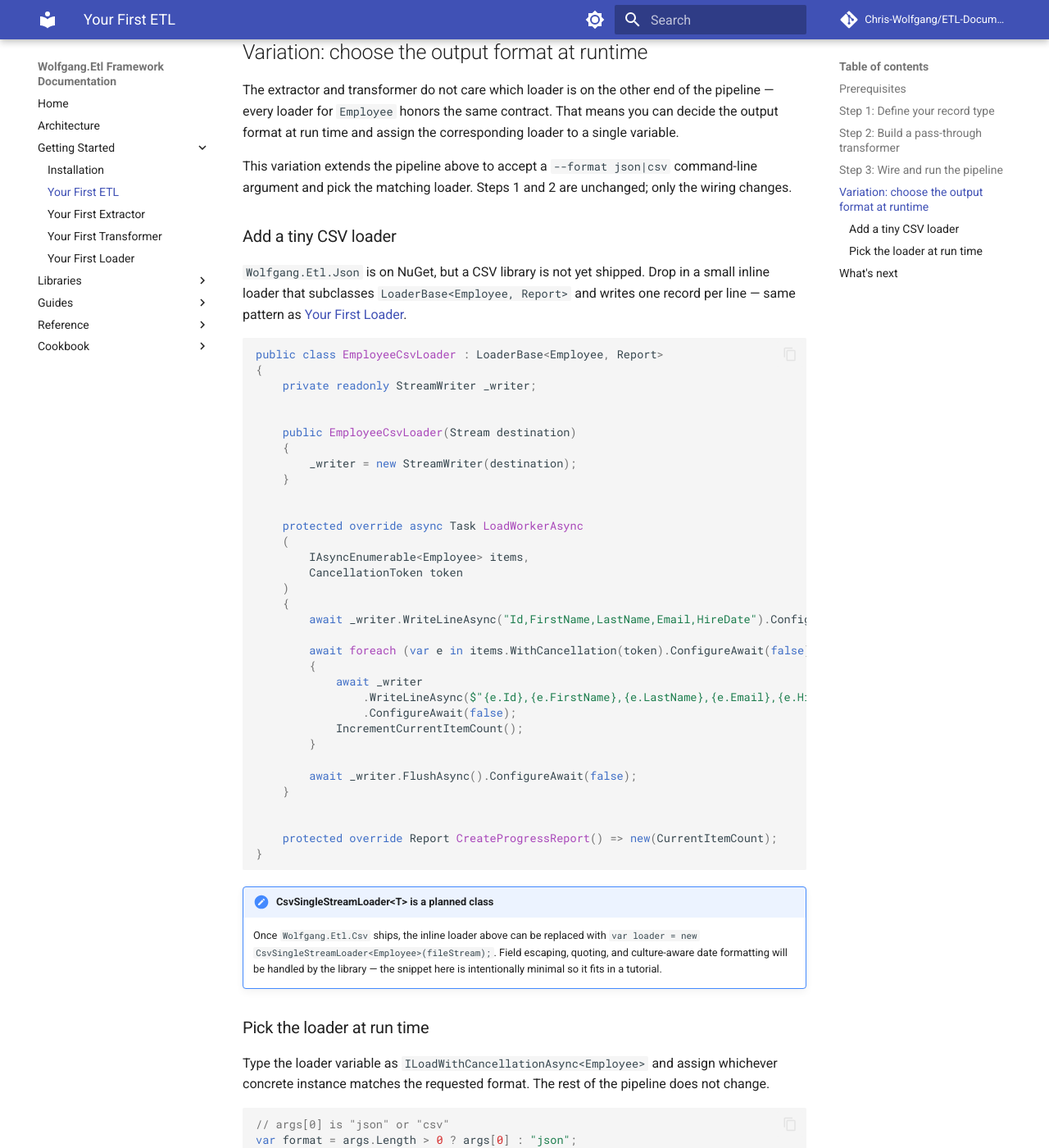
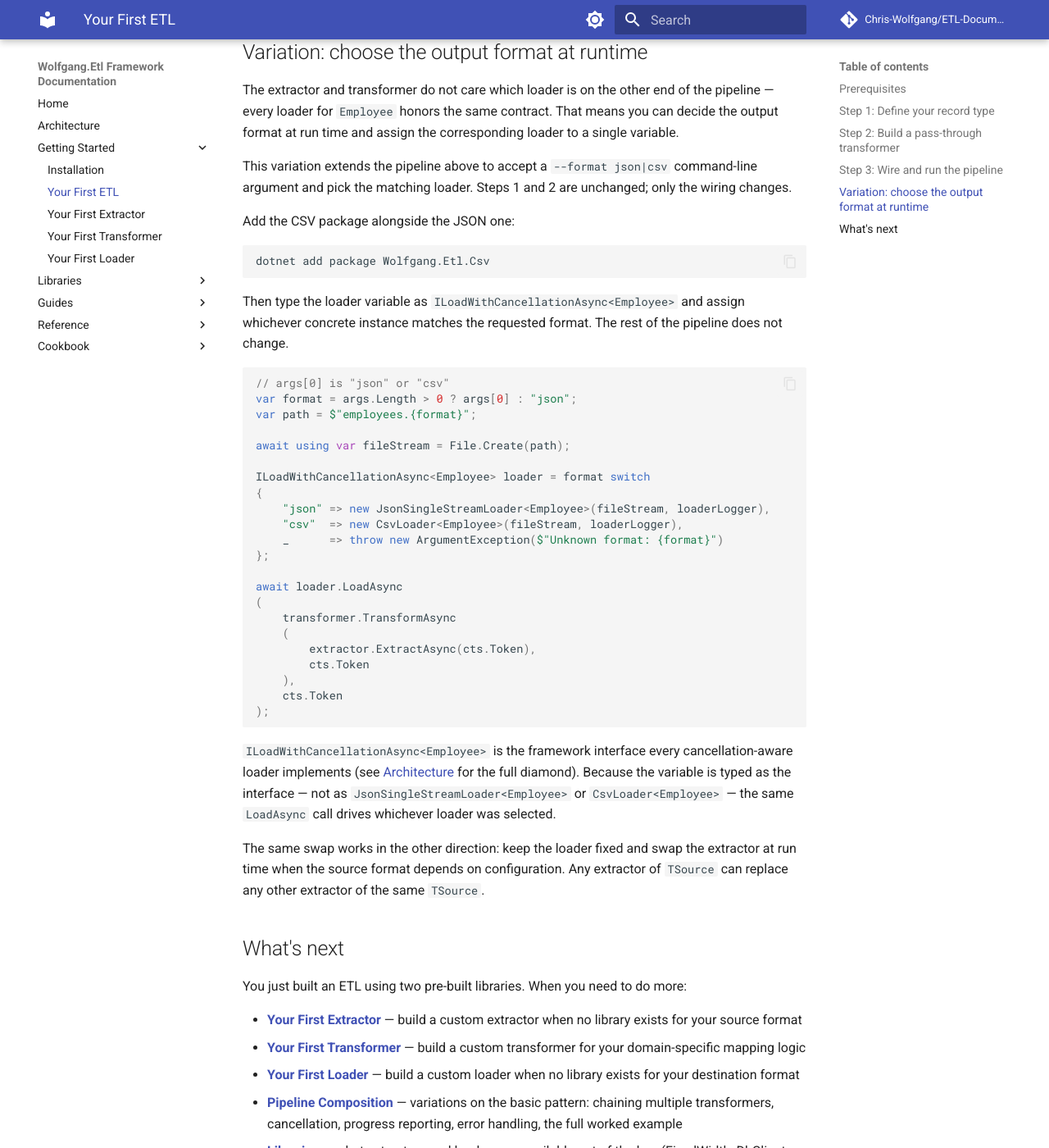
Before and after one commit to Chris-Wolfgang/ETL-Documentation, an MkDocs documentation site: the page built from docs/getting-started/your-first-etl.md, in a window 1280 px wide and 1400 px high, scrolled down 2722 px. Shown: the whole window at 82% size. Built offline with MkDocs 1.6.1 and Material for MkDocs 9.7.7, drawn with Linux system fonts in a browser that asks for light colours; comment, search, counter and statistics services are not loaded; some of the changed text lies outside the part shown.

Commit message:
docs: assume Wolfgang.Etl.Csv exists in the runtime-loader-choice variation
Drops the inline EmployeeCsvLoader subclass from the variation in
Your First ETL and uses CsvLoader<Employee> from Wolfgang.Etl.Csv
directly, parallel to JsonSingleStreamLoader<Employee> from
Wolfgang.Etl.Json. Adds the corresponding 'dotnet add package
Wolfgang.Etl.Csv' line.

This keeps the section focused on the runtime swap pattern instead of
introducing a side trip into custom-loader authoring (which already
has its own page in Your First Loader).

Co-Authored-By: Claude Opus 4.7 (1M context) <noreply@anthropic.com>

````diff
--- a/docs/getting-started/your-first-etl.md
+++ b/docs/getting-started/your-first-etl.md
@@ -121,52 +121,13 @@ The extractor and transformer do not care which loader is on the other end of th
 
 This variation extends the pipeline above to accept a `--format json|csv` command-line argument and pick the matching loader. Steps 1 and 2 are unchanged; only the wiring changes.
 
-### Add a tiny CSV loader
+Add the CSV package alongside the JSON one:
 
-`Wolfgang.Etl.Json` is on NuGet, but a CSV library is not yet shipped. Drop in a small inline loader that subclasses `LoaderBase<Employee, Report>` and writes one record per line — same pattern as [Your First Loader](your-first-loader.md).
-
-```csharp
-public class EmployeeCsvLoader : LoaderBase<Employee, Report>
-{
-    private readonly StreamWriter _writer;
-
-
-    public EmployeeCsvLoader(Stream destination)
-    {
-        _writer = new StreamWriter(destination);
-    }
-
-
-    protected override async Task LoadWorkerAsync
-    (
-        IAsyncEnumerable<Employee> items,
-        CancellationToken token
-    )
-    {
-        await _writer.WriteLineAsync("Id,FirstName,LastName,Email,HireDate").ConfigureAwait(false);
-
-        await foreach (var e in items.WithCancellation(token).ConfigureAwait(false))
-        {
-            await _writer
-                .WriteLineAsync($"{e.Id},{e.FirstName},{e.LastName},{e.Email},{e.HireDate:O}")
-                .ConfigureAwait(false);
-            IncrementCurrentItemCount();
-        }
-
-        await _writer.FlushAsync().ConfigureAwait(false);
-    }
-
-
-    protected override Report CreateProgressReport() => new(CurrentItemCount);
-}
+```bash
+dotnet add package Wolfgang.Etl.Csv
 ```
 
-!!! note "CsvSingleStreamLoader&lt;T&gt; is a planned class"
-    Once `Wolfgang.Etl.Csv` ships, the inline loader above can be replaced with `var loader = new CsvSingleStreamLoader<Employee>(fileStream);`. Field escaping, quoting, and culture-aware date formatting will be handled by the library — the snippet here is intentionally minimal so it fits in a tutorial.
-
-### Pick the loader at run time
-
-Type the loader variable as `ILoadWithCancellationAsync<Employee>` and assign whichever concrete instance matches the requested format. The rest of the pipeline does not change.
+Then type the loader variable as `ILoadWithCancellationAsync<Employee>` and assign whichever concrete instance matches the requested format. The rest of the pipeline does not change.
 
 ```csharp
 // args[0] is "json" or "csv"
@@ -178,7 +139,7 @@ await using var fileStream = File.Create(path);
 ILoadWithCancellationAsync<Employee> loader = format switch
 {
     "json" => new JsonSingleStreamLoader<Employee>(fileStream, loaderLogger),
-    "csv"  => new EmployeeCsvLoader(fileStream),
+    "csv"  => new CsvLoader<Employee>(fileStream, loaderLogger),
     _      => throw new ArgumentException($"Unknown format: {format}")
 };
 
@@ -193,7 +154,7 @@ await loader.LoadAsync
 );
 ```
 
-`ILoadWithCancellationAsync<Employee>` is the framework interface every cancellation-aware loader implements (see [Architecture](../architecture.md#interfaces) for the full diamond). Because the variable is typed as the interface — not as `JsonSingleStreamLoader<Employee>` or `EmployeeCsvLoader` — the same `LoadAsync` call drives whichever loader was selected.
+`ILoadWithCancellationAsync<Employee>` is the framework interface every cancellation-aware loader implements (see [Architecture](../architecture.md#interfaces) for the full diamond). Because the variable is typed as the interface — not as `JsonSingleStreamLoader<Employee>` or `CsvLoader<Employee>` — the same `LoadAsync` call drives whichever loader was selected.
 
 The same swap works in the other direction: keep the loader fixed and swap the extractor at run time when the source format depends on configuration. Any extractor of `TSource` can replace any other extractor of the same `TSource`.
 
````
